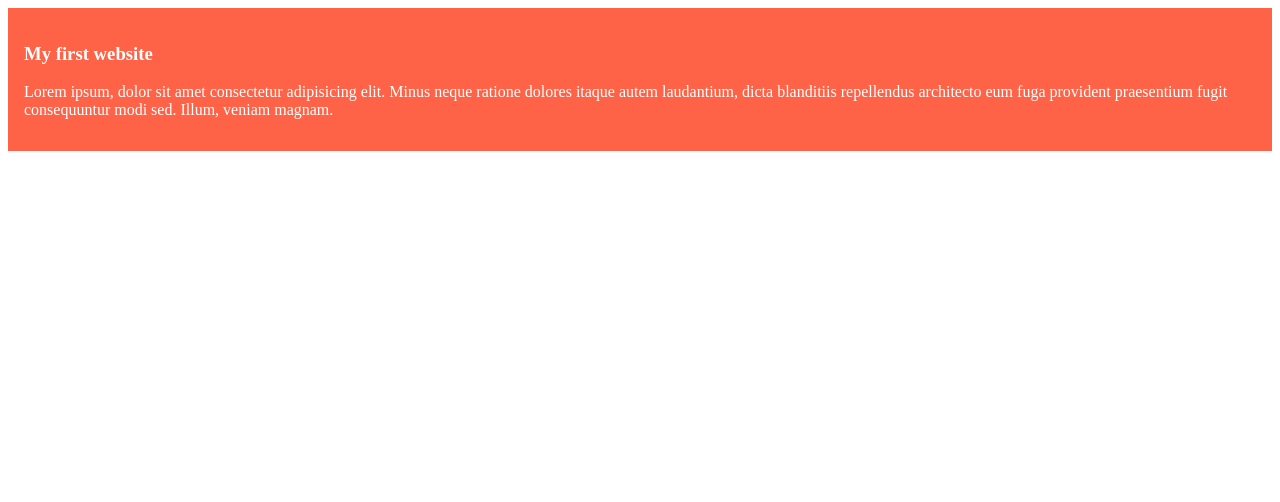
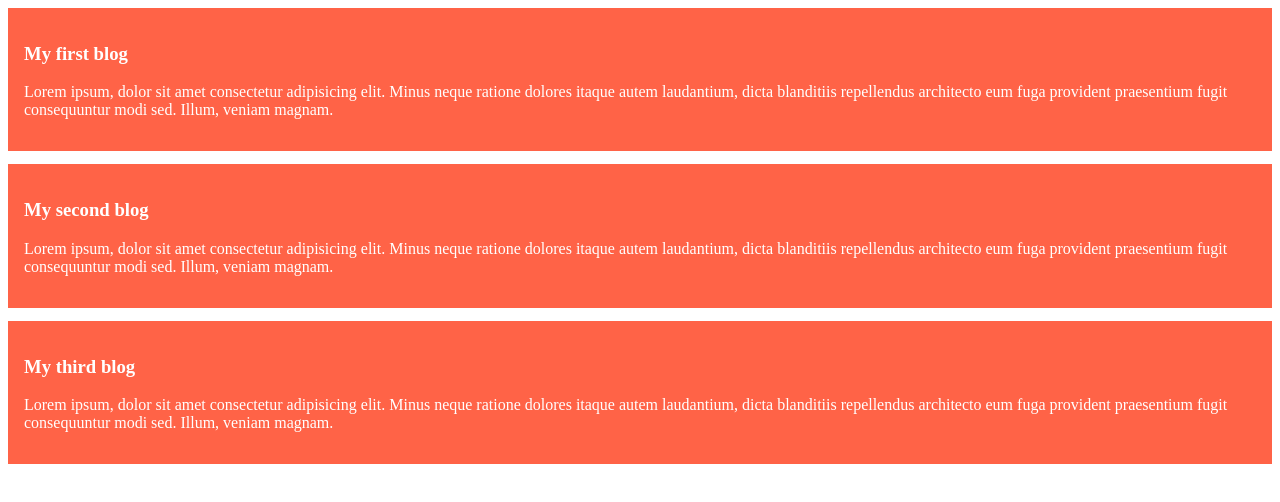
Before and after one commit to omor777/my-simple-website, a plain HTML site: page index.html in a window 1280 px wide. Drawn offline with Linux system fonts and the light colour scheme.

Commit message:
added the secend and third blog

```diff
--- a/index.html
+++ b/index.html
@@ -8,7 +8,25 @@
   </head>
   <body>
     <div>
-      <h3>My first website</h3>
+      <h3>My first blog</h3>
+      <p>
+        Lorem ipsum, dolor sit amet consectetur adipisicing elit. Minus neque
+        ratione dolores itaque autem laudantium, dicta blanditiis repellendus
+        architecto eum fuga provident praesentium fugit consequuntur modi sed.
+        Illum, veniam magnam.
+      </p>
+    </div>
+    <div>
+      <h3>My second blog</h3>
+      <p>
+        Lorem ipsum, dolor sit amet consectetur adipisicing elit. Minus neque
+        ratione dolores itaque autem laudantium, dicta blanditiis repellendus
+        architecto eum fuga provident praesentium fugit consequuntur modi sed.
+        Illum, veniam magnam.
+      </p>
+    </div>
+    <div>
+      <h3>My third blog</h3>
       <p>
         Lorem ipsum, dolor sit amet consectetur adipisicing elit. Minus neque
         ratione dolores itaque autem laudantium, dicta blanditiis repellendus
--- a/styles/blog.css
+++ b/styles/blog.css
@@ -1,5 +1,6 @@
 div {
-    background-color: tomato;
-    padding: 1rem;
-    color: #fff;
+  background-color: tomato;
+  padding: 1rem;
+  color: #fff;
+  margin-bottom: 13px;
 }
```
